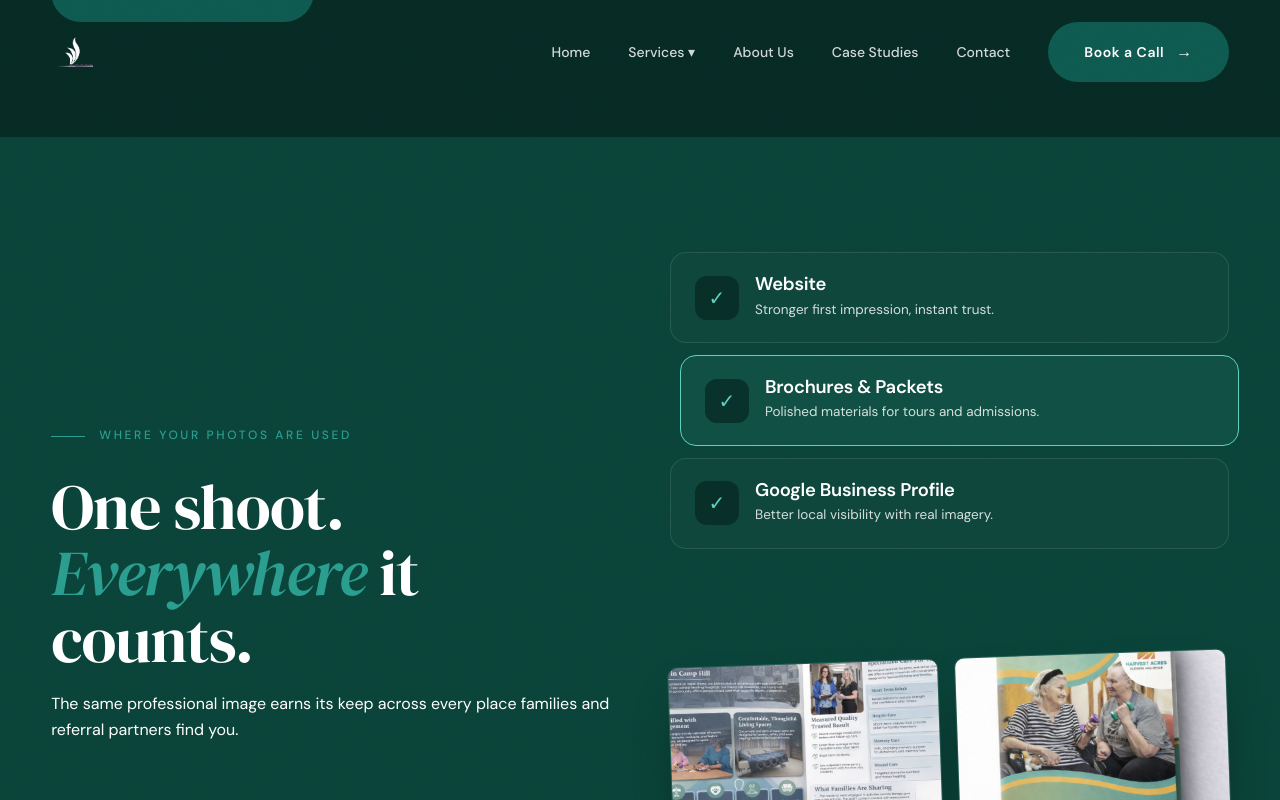
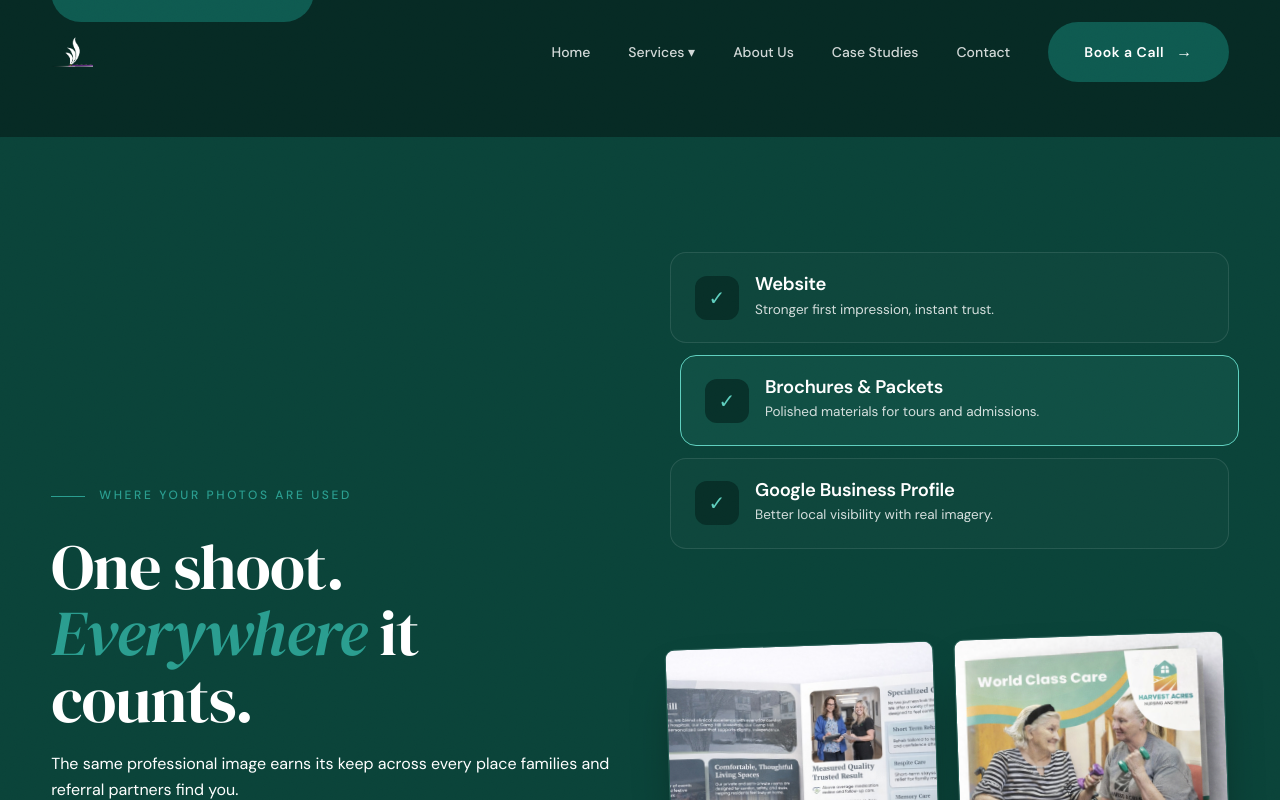
Before and after one commit to SunfieldMarketing/wavecare-website, a Next.js app: page /photoservices in a window 1280 px wide. Both pictures are taken after a click on the element 949 px from the left and 959 px from the top of the page. Shown: the part 559-1359 px from the top of the page. Built offline with nearby package versions, Linux system fonts and the light colour scheme.

Commit message:
Swap brochure order and enforce 4/5 aspect ratio to zoom in on brochure imagery

```diff
--- a/src/app/photoservices/page.tsx
+++ b/src/app/photoservices/page.tsx
@@ -121,7 +121,7 @@ export default function PhotoServices() {
               </div>
             </div>
 
-            <div className="ctx-stage" style={{ position: 'relative', height: '320px', marginTop: '40px' }}>
+            <div className="ctx-stage" style={{ position: 'relative', height: '440px', marginTop: '40px' }}>
               <div className={`ctx-scene ${ctxTab === 0 ? 'on' : ''}`}>
                 <div className="mock-web">
                   <div className="bar"><i></i><i></i><i></i></div>
@@ -132,12 +132,12 @@ export default function PhotoServices() {
                 </div>
               </div>
               <div className={`ctx-scene ${ctxTab === 1 ? 'on' : ''}`}>
-                <div className="mock-bro" style={{ maxWidth: '700px', gap: '16px' }}>
-                  <div className="pg" style={{ padding: 0, overflow: 'hidden' }}>
-                    <img src="/images/brochure_cover.jpg" alt="Brochure Cover" style={{ width: '100%', height: '100%', objectFit: 'cover', transform: 'scale(1.4)' }} />
+                <div className="mock-bro" style={{ maxWidth: '800px', width: '100%', gap: '20px' }}>
+                  <div className="pg" style={{ padding: 0, overflow: 'hidden', aspectRatio: '4/5' }}>
+                    <img src="/images/brochure_cover.jpg" alt="Brochure Cover" style={{ width: '100%', height: '100%', objectFit: 'cover' }} />
                   </div>
-                  <div className="pg" style={{ padding: 0, overflow: 'hidden' }}>
-                    <img src="/images/brochure_inside.png" alt="Brochure Inside" style={{ width: '100%', height: '100%', objectFit: 'cover', transform: 'scale(1.4)' }} />
+                  <div className="pg" style={{ padding: 0, overflow: 'hidden', aspectRatio: '4/5' }}>
+                    <img src="/images/brochure_inside.png" alt="Brochure Inside" style={{ width: '100%', height: '100%', objectFit: 'cover' }} />
                   </div>
                 </div>
               </div>
```
